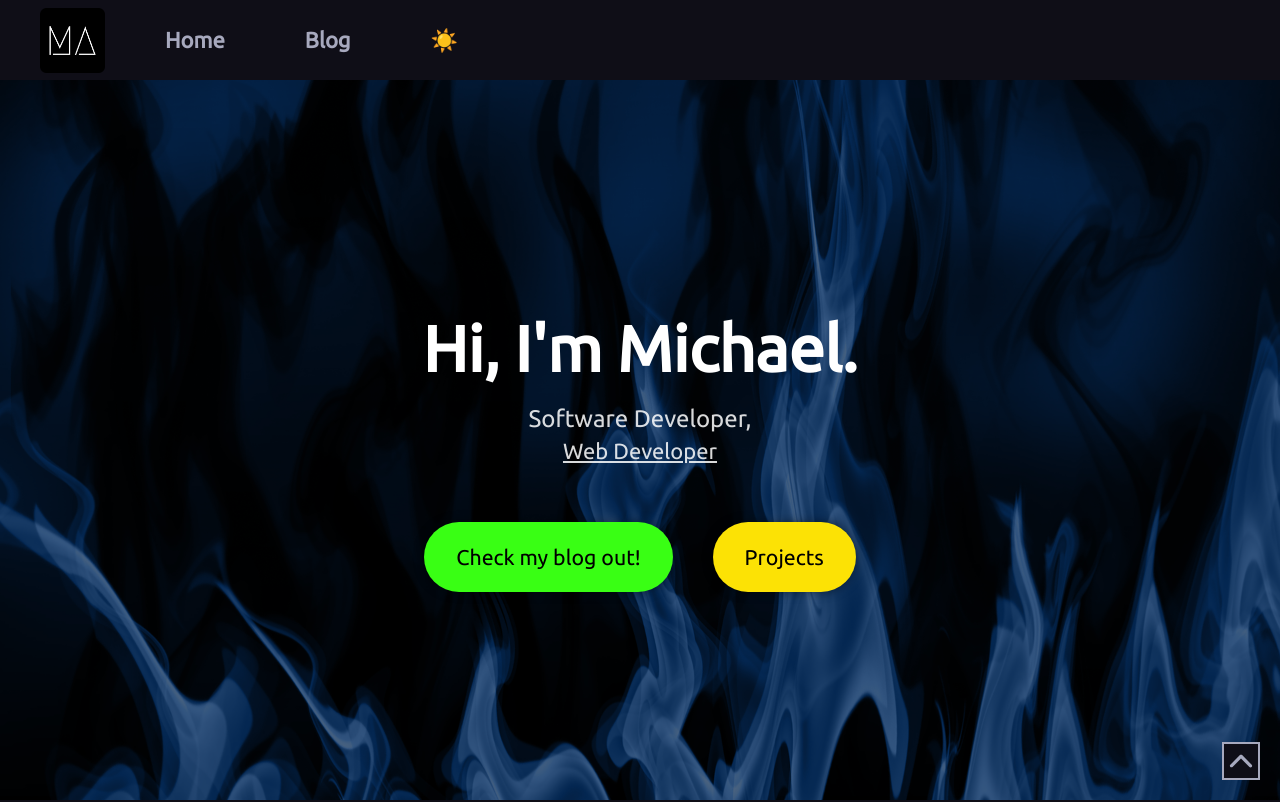
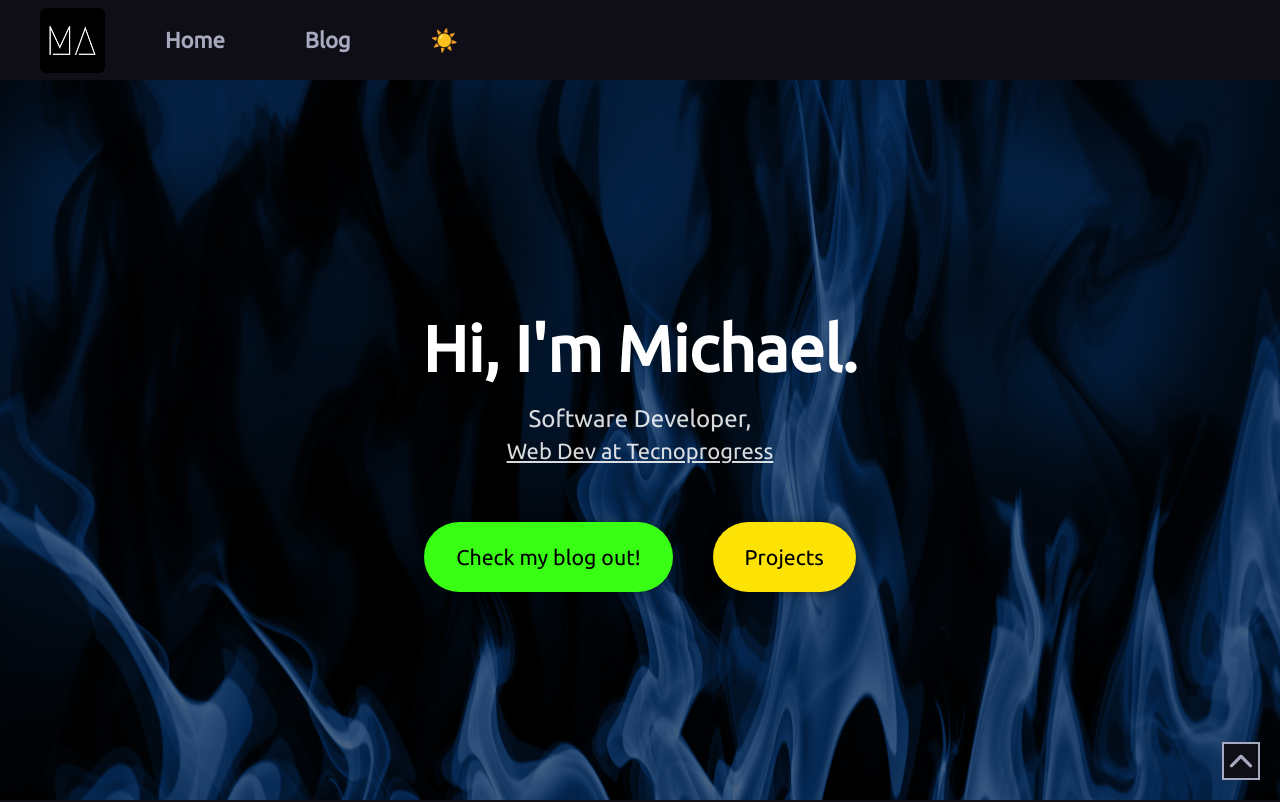
Before and after one commit to armanimichael/armanimichael-main, a Gatsby site: page / in a window 1280 px wide. Shown: the top 802 px of the page. Built offline with nearby package versions, Linux system fonts and the light colour scheme; Gatsby itself is replaced by a stand-in of ours.

Commit message:
Update hero info

```diff
--- a/src/containers/Layout/HeroContent.tsx
+++ b/src/containers/Layout/HeroContent.tsx
@@ -14,7 +14,7 @@ const HeroContent: React.FC = () => (
         target="_blank"
         style={{ color: 'rgba(255, 255, 255, 0.85)' }}
       >
-        Web Developer
+        Web Dev at Tecnoprogress
       </a>
     </h3>
     <ButtonGroup>
```
